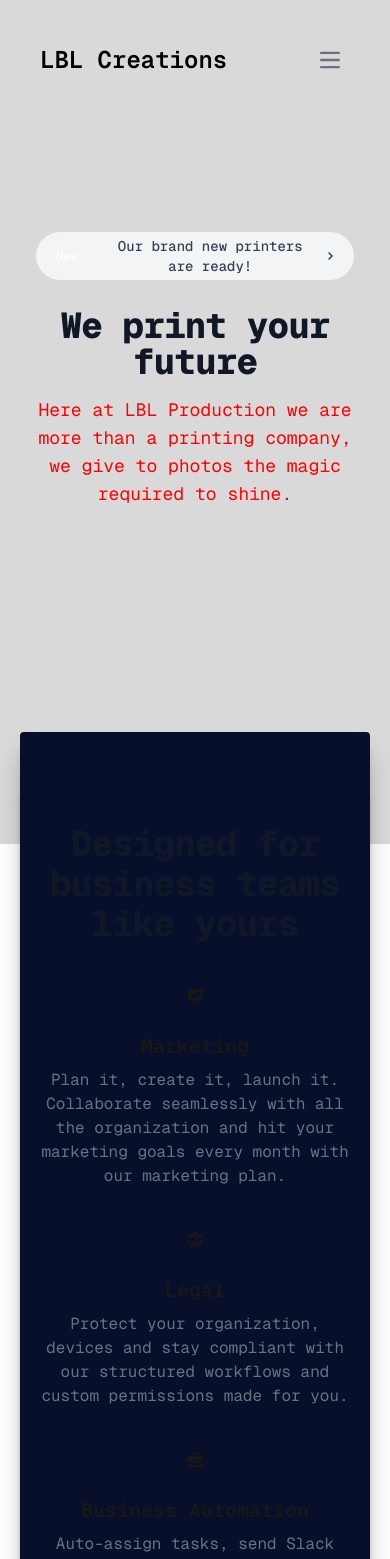
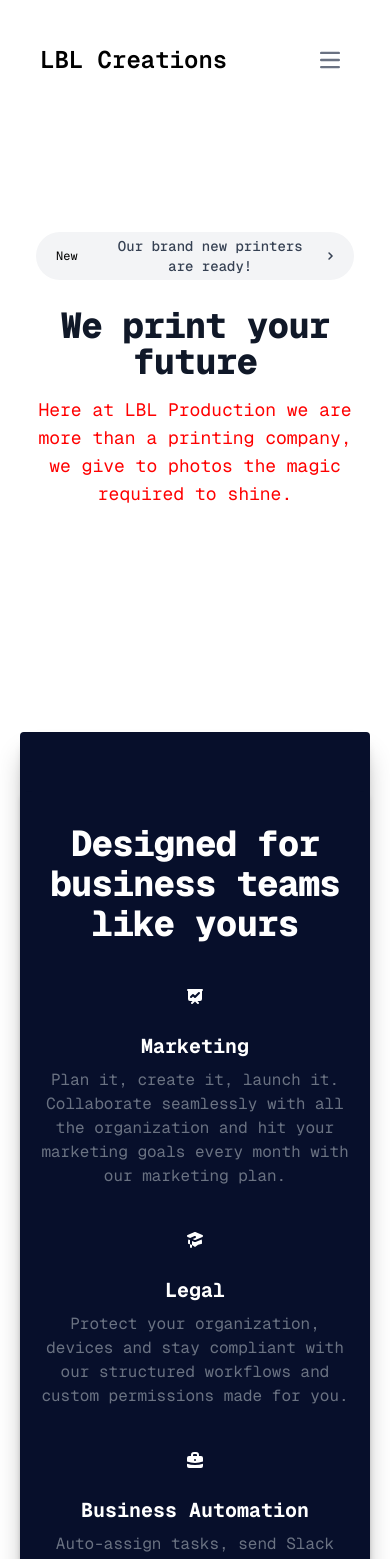
Before and after one commit to lucian-xinitrc/lblcreations, a Next.js app: page / in a window 390 px wide. Shown: the top 1559 px of the page. Built offline with nearby package versions, Linux system fonts and the light colour scheme.

Commit message:
New commit

```diff
--- a/src/app/page.js
+++ b/src/app/page.js
@@ -6,7 +6,7 @@ import { Footer } from "../components/footer.js";
 
 export default function Home() {
   return (
-    <section className="bg-[#d9d9d9] h-screen">
+    <section className="dark:bg-[#d9d9d9] bg-white h-screen">
       <Navbar />
       <Header />
       <Benefits />
--- a/src/components/footer.js
+++ b/src/components/footer.js
@@ -6,12 +6,12 @@ const Footer = () => {
 			        <div class="md:flex md:justify-between">
 			          <div class="mb-6 md:mb-0">
 			              <a href="https://flowbite.com/" class="flex items-center">
-			                  <span class="self-center text-2xl font-semibold whitespace-nowrap dark:text-white">Lbl Creations</span>
+			                  <span class="self-center text-white text-2xl font-semibold whitespace-nowrap dark:text-white">Lbl Creations</span>
 			              </a>
 			          </div>
 			          <div class="grid grid-cols-2 gap-8 sm:gap-6 sm:grid-cols-3">
 			              <div>
-			                  <h2 class="mb-6 text-sm font-semibold text-gray-900 uppercase dark:text-white">Follow us</h2>
+			                  <h2 class="mb-6 text-sm font-semibold text-gray-900 uppercase text-white dark:text-white">Follow us</h2>
 			                  <ul class="text-gray-500 dark:text-gray-400 font-medium">
 			                      <li class="mb-4">
 			                          <a href="https://github.com/themesberg/flowbite" class="hover:underline ">Instagram</a>
@@ -20,7 +20,7 @@ const Footer = () => {
 			                  </ul>
 			              </div>
 			              <div>
-			                  <h2 class="mb-6 text-sm font-semibold text-gray-900 uppercase dark:text-white">Legal</h2>
+			                  <h2 class="mb-6 text-sm font-semibold text-gray-900 uppercase text-white dark:text-white">Legal</h2>
 			                  <ul class="text-gray-500 dark:text-gray-400 font-medium">
 			                      <li class="mb-4">
 			                          <a href="#" class="hover:underline">Privacy Policy</a>
--- a/src/components/header.js
+++ b/src/components/header.js
@@ -3,10 +3,10 @@ import { OpenSans } from "next/font/google";
 const Header = () => {
     return (
         <>
-        <section className="bg-[#d9d9d9] text-black h-auto px-5 py-20 sm:p-25 content-center">
+        <section className="dark:bg-[#d9d9d9] bg-white text-black h-auto px-5 py-20 sm:p-25 content-center">
             <div className="py-8 px-4 mx-auto max-w-screen-xl place-self-center text-center lg:py-16 lg:px-12">
                 <a href="#" className="inline-flex justify-between items-center py-1 px-1 pr-4 mb-7 text-sm text-gray-700 bg-gray-100 rounded-full dark:bg-gray-800 dark:text-white hover:bg-gray-200 dark:hover:bg-gray-700" role="alert">
-                    <span className="text-xs bg-primary-600 rounded-full text-white px-4 py-1.5 mr-3">New</span> <span className="text-sm font-medium">Our brand new printers are ready!</span>
+                    <span className="text-xs bg-primary-600 rounded-full text-black dark:text-white px-4 py-1.5 mr-3">New</span> <span className="text-sm font-medium">Our brand new printers are ready!</span>
                     <svg className="ml-2 w-5 h-5" fill="currentColor" viewBox="0 0 20 20" xmlns="http://www.w3.org/2000/svg"><path fillRule="evenodd" d="M7.293 14.707a1 1 0 010-1.414L10.586 10 7.293 6.707a1 1 0 011.414-1.414l4 4a1 1 0 010 1.414l-4 4a1 1 0 01-1.414 0z" clipRule="evenodd"></path></svg>
                 </a>
                 <h1 className="mb-4 text-4xl font-extrabold tracking-tight leading-none text-gray-900 md:text-5xl lg:text-6xl dark:text-black">We print your future</h1>
--- a/src/components/main.js
+++ b/src/components/main.js
@@ -4,30 +4,30 @@ const Benefits = () => {
 			<section class="bg-[#070F2B] dark:bg-[#070F2B] py-15 mx-5 sm:mx-10 my-20 rounded-[1vw] shadow-xl/30">
 			  <div class="py-8 px-4 mx-auto max-w-screen-xl sm:py-16 lg:px-6 shadow-md">
 			      <div class="max-w-screen mb-8 lg:mb-16">
-			          <h2 class="mb-4 text-4xl tracking-tight font-extrabold text-gray-900 dark:text-white text-center">Designed for business teams like yours</h2>
+			          <h2 class="mb-4 text-4xl tracking-tight font-extrabold text-gray-900 dark:text-white text-center text-white">Designed for business teams like yours</h2>
 			      </div>
 			      <div class="space-y-8 md:grid md:grid-cols-2 lg:grid-cols-3 md:gap-12 md:space-y-0">
 
 			          <div>
 			              <div class="flex justify-center items-center mb-4 w-10 h-10 w-full rounded-full bg-primary-100 lg:h-12 lg:w-full dark:bg-primary-900">
-			                  <svg class="w-5 h-5 text-primary-600 lg:w-6 lg:h-6 dark:text-primary-300" fill="currentColor" viewBox="0 0 20 20" xmlns="http://www.w3.org/2000/svg"><path fill-rule="evenodd" d="M3 3a1 1 0 000 2v8a2 2 0 002 2h2.586l-1.293 1.293a1 1 0 101.414 1.414L10 15.414l2.293 2.293a1 1 0 001.414-1.414L12.414 15H15a2 2 0 002-2V5a1 1 0 100-2H3zm11.707 4.707a1 1 0 00-1.414-1.414L10 9.586 8.707 8.293a1 1 0 00-1.414 0l-2 2a1 1 0 101.414 1.414L8 10.414l1.293 1.293a1 1 0 001.414 0l4-4z" clip-rule="evenodd"></path></svg>
+			                  <svg class="w-5 h-5 text-primary-600 lg:w-6 lg:h-6 dark:text-primary-300 text-white" fill="currentColor" viewBox="0 0 20 20" xmlns="http://www.w3.org/2000/svg"><path fill-rule="evenodd" d="M3 3a1 1 0 000 2v8a2 2 0 002 2h2.586l-1.293 1.293a1 1 0 101.414 1.414L10 15.414l2.293 2.293a1 1 0 001.414-1.414L12.414 15H15a2 2 0 002-2V5a1 1 0 100-2H3zm11.707 4.707a1 1 0 00-1.414-1.414L10 9.586 8.707 8.293a1 1 0 00-1.414 0l-2 2a1 1 0 101.414 1.414L8 10.414l1.293 1.293a1 1 0 001.414 0l4-4z" clip-rule="evenodd"></path></svg>
 			              </div>
-			              <h3 class="mb-2 text-xl font-bold dark:text-white text-center">Marketing</h3>
-			              <p class="text-gray-500 dark:text-gray-400 text-center ">Plan it, create it, launch it. Collaborate seamlessly with all  the organization and hit your marketing goals every month with our marketing plan.</p>
+			              <h3 class="mb-2 text-xl font-bold dark:text-white text-white text-center">Marketing</h3>
+			              <p class="text-gray-500 text-gray-400 text-center">Plan it, create it, launch it. Collaborate seamlessly with all  the organization and hit your marketing goals every month with our marketing plan.</p>
+			          </div>
+			          <div>
+			              <div class="flex justify-center items-center mb-4 w-full h-10 rounded-full bg-primary-100 lg:h-12 text-white lg:w-full dark:bg-primary-900">
+			                  <svg class="w-5 h-5 text-primary-600 lg:w-6 lg:h-6 dark:text-primary-300 text-white" fill="currentColor" viewBox="0 0 20 20" xmlns="http://www.w3.org/2000/svg"><path d="M10.394 2.08a1 1 0 00-.788 0l-7 3a1 1 0 000 1.84L5.25 8.051a.999.999 0 01.356-.257l4-1.714a1 1 0 11.788 1.838L7.667 9.088l1.94.831a1 1 0 00.787 0l7-3a1 1 0 000-1.838l-7-3zM3.31 9.397L5 10.12v4.102a8.969 8.969 0 00-1.05-.174 1 1 0 01-.89-.89 11.115 11.115 0 01.25-3.762zM9.3 16.573A9.026 9.026 0 007 14.935v-3.957l1.818.78a3 3 0 002.364 0l5.508-2.361a11.026 11.026 0 01.25 3.762 1 1 0 01-.89.89 8.968 8.968 0 00-5.35 2.524 1 1 0 01-1.4 0zM6 18a1 1 0 001-1v-2.065a8.935 8.935 0 00-2-.712V17a1 1 0 001 1z"></path></svg>
+			              </div>
+			              <h3 class="mb-2 text-xl font-bold dark:text-white text-white text-center text-white">Legal</h3>
+			              <p class="text-gray-500 text-gray-400 text-center">Protect your organization, devices and stay compliant with our structured workflows and custom permissions made for you.</p>
 			          </div>
 			          <div>
 			              <div class="flex justify-center items-center mb-4 w-full h-10 rounded-full bg-primary-100 lg:h-12 lg:w-full dark:bg-primary-900">
-			                  <svg class="w-5 h-5 text-primary-600 lg:w-6 lg:h-6 dark:text-primary-300" fill="currentColor" viewBox="0 0 20 20" xmlns="http://www.w3.org/2000/svg"><path d="M10.394 2.08a1 1 0 00-.788 0l-7 3a1 1 0 000 1.84L5.25 8.051a.999.999 0 01.356-.257l4-1.714a1 1 0 11.788 1.838L7.667 9.088l1.94.831a1 1 0 00.787 0l7-3a1 1 0 000-1.838l-7-3zM3.31 9.397L5 10.12v4.102a8.969 8.969 0 00-1.05-.174 1 1 0 01-.89-.89 11.115 11.115 0 01.25-3.762zM9.3 16.573A9.026 9.026 0 007 14.935v-3.957l1.818.78a3 3 0 002.364 0l5.508-2.361a11.026 11.026 0 01.25 3.762 1 1 0 01-.89.89 8.968 8.968 0 00-5.35 2.524 1 1 0 01-1.4 0zM6 18a1 1 0 001-1v-2.065a8.935 8.935 0 00-2-.712V17a1 1 0 001 1z"></path></svg>
+			                  <svg class="w-5 h-5 text-primary-600 lg:w-6 lg:h-6 dark:text-primary-300 text-white" fill="currentColor" viewBox="0 0 20 20" xmlns="http://www.w3.org/2000/svg"><path fill-rule="evenodd" d="M6 6V5a3 3 0 013-3h2a3 3 0 013 3v1h2a2 2 0 012 2v3.57A22.952 22.952 0 0110 13a22.95 22.95 0 01-8-1.43V8a2 2 0 012-2h2zm2-1a1 1 0 011-1h2a1 1 0 011 1v1H8V5zm1 5a1 1 0 011-1h.01a1 1 0 110 2H10a1 1 0 01-1-1z" clip-rule="evenodd"></path><path d="M2 13.692V16a2 2 0 002 2h12a2 2 0 002-2v-2.308A24.974 24.974 0 0110 15c-2.796 0-5.487-.46-8-1.308z"></path></svg>
 			              </div>
-			              <h3 class="mb-2 text-xl font-bold dark:text-white text-center">Legal</h3>
-			              <p class="text-gray-500 dark:text-gray-400 text-center">Protect your organization, devices and stay compliant with our structured workflows and custom permissions made for you.</p>
-			          </div>
-			          <div>
-			              <div class="flex justify-center items-center mb-4 w-full h-10 rounded-full bg-primary-100 lg:h-12 lg:w-full dark:bg-primary-900">
-			                  <svg class="w-5 h-5 text-primary-600 lg:w-6 lg:h-6 dark:text-primary-300" fill="currentColor" viewBox="0 0 20 20" xmlns="http://www.w3.org/2000/svg"><path fill-rule="evenodd" d="M6 6V5a3 3 0 013-3h2a3 3 0 013 3v1h2a2 2 0 012 2v3.57A22.952 22.952 0 0110 13a22.95 22.95 0 01-8-1.43V8a2 2 0 012-2h2zm2-1a1 1 0 011-1h2a1 1 0 011 1v1H8V5zm1 5a1 1 0 011-1h.01a1 1 0 110 2H10a1 1 0 01-1-1z" clip-rule="evenodd"></path><path d="M2 13.692V16a2 2 0 002 2h12a2 2 0 002-2v-2.308A24.974 24.974 0 0110 15c-2.796 0-5.487-.46-8-1.308z"></path></svg>
-			              </div>
-			              <h3 class="mb-2 text-xl font-bold dark:text-white text-center">Business Automation</h3>
-			              <p class="text-gray-500 dark:text-gray-400 text-center">Auto-assign tasks, send Slack messages, and much more. Now power up with hundreds of new templates to help you get started.</p>
+			              <h3 class="mb-2 text-xl font-bold dark:text-white text-center text-white">Business Automation</h3>
+			              <p class="text-gray-500 text-gray-400 text-center">Auto-assign tasks, send Slack messages, and much more. Now power up with hundreds of new templates to help you get started.</p>
 			          </div>
 
 			      </div>
@@ -66,19 +66,22 @@ const Contact = () => {
 		      <form action="#" class="space-y-8" >
 		          <div>
 		              <label for="email" class="block mb-2 text-sm font-medium text-black dark:text-black">Your email</label>
-		              <input type="email" id="email" class="dark:bg-[#070F2B] text-white placeholder-text-white sm:text-white md:mx-5 sm:mx-3 rounded-lg shadow-xl/30 focus:outline-none  transition-colors flex items-center justify-center hover:bg-[#070F2B] dark:hover:bg-[#070F2B] hover:text-white hover:border-transparent focus:outline-none font-medium text-sm sm:text-base hover:placeholder:text-gray-400 h-10 sm:h-12 px-4 sm:px-5 w-full sm:w-full md:w-full" placeholder="name@email.com" required />
+		              <input type="email" id="email" class="bg-[#070F2B] text-white placeholder-text-white sm:text-white md:mx-5 sm:mx-3 rounded-lg shadow-xl/30 focus:outline-none  transition-colors flex items-center justify-center hover:bg-[#070F2B] dark:hover:bg-[#070F2B] hover:text-white hover:border-transparent focus:outline-none font-medium text-sm sm:text-base hover:placeholder:text-gray-400 h-10 sm:h-12 px-4 sm:px-5 w-full sm:w-full md:w-full" placeholder="name@email.com" required />
 		          </div>
 		          <div>
 		              <label for="subject" class="block mb-2 text-sm font-medium text-black dark:text-black">Subject</label>
-		              <input type="text" id="subject" class="dark:bg-[#070F2B] text-white sm:text-white md:mx-5 sm:mx-3 rounded-lg shadow-xl/30 focus:outline-none  transition-colors flex items-center justify-center hover:bg-[#070F2B] dark:hover:bg-[#070F2B] hover:text-white hover:border-transparent focus:outline-none font-medium text-sm sm:text-base hover:placeholder:text-gray-400 h-10 sm:h-12 px-4 sm:px-5 w-full sm:w-full md:w-full" placeholder="Let us know how we can help you" requiredv />
+		              <input type="text" id="subject" class="bg-[#070F2B] text-white sm:text-white md:mx-5 sm:mx-3 rounded-lg shadow-xl/30 focus:outline-none  transition-colors flex items-center justify-center hover:bg-[#070F2B] dark:hover:bg-[#070F2B] hover:text-white hover:border-transparent focus:outline-none font-medium text-sm sm:text-base hover:placeholder:text-gray-400 h-10 sm:h-12 px-4 sm:px-5 w-full sm:w-full md:w-full" placeholder="Let us know how we can help you" requiredv />
 		          </div>
 		          <div class="sm:col-span-2">
 		              <label for="message" class="block mb-2 text-sm font-medium text-black dark:text-black">Your message</label>
-		              <textarea id="message" rows="6" class="dark:bg-[#070F2B] text-white sm:text-white md:mx-5 sm:mx-3 rounded-lg shadow-xl/30 focus:outline-none  transition-colors flex items-center justify-center hover:bg-[#070F2B] dark:hover:bg-[#070F2B] hover:text-white hover:border-transparent focus:outline-none font-medium text-sm sm:text-base hover:placeholder:text-gray-400 h-20 sm:h-20 sm:h-12 px-4 sm:px-5 w-full sm:w-full md:w-full p-5 no-scrollbar" placeholder="Leave a comment..."></textarea>
+		              <textarea id="message" rows="6" class="bg-[#070F2B] text-white sm:text-white md:mx-5 sm:mx-3 rounded-lg shadow-xl/30 focus:outline-none  transition-colors flex items-center justify-center hover:bg-[#070F2B] dark:hover:bg-[#070F2B] hover:text-white hover:border-transparent focus:outline-none font-medium text-sm sm:text-base hover:placeholder:text-gray-400 h-20 sm:h-20 sm:h-12 px-4 sm:px-5 w-full sm:w-full md:w-full p-5 no-scrollbar" placeholder="Leave a comment..."></textarea>
 		          </div>
-					<button
-                    type="submit"
-                    className="dark:bg-[#070F2B] text-white sm:text-white md:mx-5 sm:mx-3 rounded-lg shadow-xl/30 focus:outline-none  transition-colors flex items-center justify-center hover:bg-[#070F2B] dark:hover:bg-[#070F2B] hover:text-white hover:border-transparent focus:outline-none font-medium text-sm sm:text-base hover:placeholder:text-gray-400 h-10 sm:h-12 px-4 sm:px-5 w-full sm:w-full md:w-full">Send</button>		      </form>
+		        <div className="flex justify-center w-full">
+							<button
+            		type="submit"
+            		className="bg-[#070F2B] text-white sm:text-white md:mx-5 sm:mx-3 rounded-lg shadow-xl/30 focus:outline-none  transition-colors flex items-center justify-center hover:bg-[#070F2B] dark:hover:bg-[#070F2B] hover:text-white hover:border-transparent focus:outline-none font-medium text-sm sm:text-base hover:placeholder:text-gray-400 h-10 sm:h-12 px-4 sm:px-5">Send</button>
+		  			</div>
+		  		</form>
 		  </div>
 		</section>
 	);
@@ -90,17 +93,17 @@ const Preview = () => {
 			<section id="services" class="bg-[#070F2B] dark:bg-[#070F2B] px-5 mx-10 my-10 rounded-[1vw] shadow-xl/30">
   <div class="py-8 px-2 mx-auto max-w-screen-xl lg:py-10 ">
       <div class="mx-auto max-w-screen-sm text-center mb-8 lg:mb-16">
-          <h2 class="mb-4 text-4xl tracking-tight font-extrabold text-gray-900 dark:text-white">Our Products</h2>
+          <h2 class="mb-4 text-4xl tracking-tight font-extrabold text-gray-900 text-white">Our Products</h2>
           <p class="font-light text-gray-500 lg:mb-16 sm:text-xl dark:text-gray-400">High Quality printed photos and business cards that will enhance your capabilities.</p>
       </div>
       <div class="grid gap-8 mb-6 lg:mb-16 md:grid-cols-3">
           <div class="items-center bg-gray-50 rounded-lg p-2 shadow sm:flex dark:bg-gray-800 dark:border-gray-700">
-              <a className="relative w-72 h-48 overflow-hidden rounded-xl group cursor-pointer">
+              <a className="relative w-72 h-48 overflow-hidden rounded-xl group cursor-pointer ">
                   <img className="absolute inset-0 w-full h-full object-cover opacity-100 transition-opacity duration-700 group-hover:opacity-0" src="https://flowbite.s3.amazonaws.com/blocks/marketing-ui/avatars/michael-gouch.png" alt="Michael Avatar" />
               		<img className="absolute inset-0 w-full h-full object-cover opacity-0 transition-opacity duration-700 group-hover:opacity-100 " src="https://images.ctfassets.net/hrltx12pl8hq/1fR5Y7KaK9puRmCDaIof7j/09e2b2b9eaf42d450aba695056793607/vector1.jpg" alt="Michael Avatar" />
               </a>
               <div class="px-5">
-              	<h2 class="text-white text-xl dark:text-white">Classic Photos</h2>
+              	<h2 class="text-black text-xl dark:text-white">Classic Photos</h2>
                   <h3 class="text-md font-bold tracking-tight text-gray-900 m-2 dark:text-white">
                       5$/photo
                   </h3>
@@ -114,7 +117,7 @@ const Preview = () => {
               		<img className="absolute inset-0 w-full h-full object-cover opacity-0 transition-opacity duration-700 group-hover:opacity-100 " src="https://images.ctfassets.net/hrltx12pl8hq/1fR5Y7KaK9puRmCDaIof7j/09e2b2b9eaf42d450aba695056793607/vector1.jpg" alt="Michael Avatar" />
               </a>
               <div class="px-5">
-              	<h2 class="text-white text-xl dark:text-white">Business Cards</h2>
+              	<h2 class="text-blacke text-xl dark:text-white">Business Cards</h2>
                   <h3 class="text-md font-bold tracking-tight text-gray-900 m-2 dark:text-white">
                       5$/page
                   </h3>
@@ -128,7 +131,7 @@ const Preview = () => {
               		<img className="absolute inset-0 w-full h-full object-cover opacity-0 transition-opacity duration-700 group-hover:opacity-100 " src="https://images.ctfassets.net/hrltx12pl8hq/1fR5Y7KaK9puRmCDaIof7j/09e2b2b9eaf42d450aba695056793607/vector1.jpg" alt="Michael Avatar" />
               </a>
               <div class="px-5">
-              	<h2 class="text-white text-xl dark:text-white">Business Cards</h2>
+              	<h2 class="text-black text-xl dark:text-white">Business Cards</h2>
                   <h3 class="text-md font-bold tracking-tight text-gray-900 m-2 dark:text-white">
                       5$/page
                   </h3>
@@ -142,7 +145,7 @@ const Preview = () => {
               		<img className="absolute inset-0 w-full h-full object-cover opacity-0 transition-opacity duration-700 group-hover:opacity-100 " src="https://images.ctfassets.net/hrltx12pl8hq/1fR5Y7KaK9puRmCDaIof7j/09e2b2b9eaf42d450aba695056793607/vector1.jpg" alt="Michael Avatar" />
               </a>
               <div class="px-5">
-              	<h2 class="text-white text-xl dark:text-white">Business Cards</h2>
+              	<h2 class="text-black text-xl dark:text-white">Business Cards</h2>
                   <h3 class="text-md font-bold tracking-tight text-gray-900 m-2 dark:text-white">
                       5$/page
                   </h3>
@@ -156,7 +159,7 @@ const Preview = () => {
               		<img className="absolute inset-0 w-full h-full object-cover opacity-0 transition-opacity duration-[1s,15s] group-hover:opacity-100 " src="https://images.ctfassets.net/hrltx12pl8hq/1fR5Y7KaK9puRmCDaIof7j/09e2b2b9eaf42d450aba695056793607/vector1.jpg" alt="Michael Avatar" />
               </a>
               <div class="px-5">
-              	<h2 class="text-white text-xl dark:text-white">Classic Photos</h2>
+              	<h2 class="text-black text-xl dark:text-white">Classic Photos</h2>
                   <h3 class="text-md font-bold tracking-tight text-gray-900 m-2 dark:text-white">
                       5$
                   </h3>
@@ -170,7 +173,7 @@ const Preview = () => {
               		<img className="absolute inset-0 w-full h-full object-cover opacity-0 transition-opacity duration-700 group-hover:opacity-100 " src="https://images.ctfassets.net/hrltx12pl8hq/1fR5Y7KaK9puRmCDaIof7j/09e2b2b9eaf42d450aba695056793607/vector1.jpg" alt="Michael Avatar" />
               </a>
               <div class="px-5">
-              	<h2 class="text-white text-xl dark:text-white">Classic Photos</h2>
+              	<h2 class="text-black text-xl dark:text-white">Classic Photos</h2>
                   <h3 class="text-md font-bold tracking-tight text-gray-900 m-2 dark:text-white">
                       5$
                   </h3>
--- a/src/components/navbar.js
+++ b/src/components/navbar.js
@@ -9,7 +9,7 @@ const Navbar = () => {
 
 	return (
 		<>
-		<nav className="bg-transparent border-gray-200 px-10 sm:p-5 dark:bg-transparent">
+		<nav className="dark:bg-[#d9d9d9] bg-white px-10 sm:p-5 dark:bg-transparent">
 		  <div className="max-w-screen-xl flex flex-wrap items-center justify-between mx-auto py-10 text-black">
 		    <a href="https://flowbite.com/" className="flex items-center space-x-3 rtl:space-x-reverse">
 		        <span className="self-center text-2xl font-semibold whitespace-nowrap">LBL Creations</span>
```
